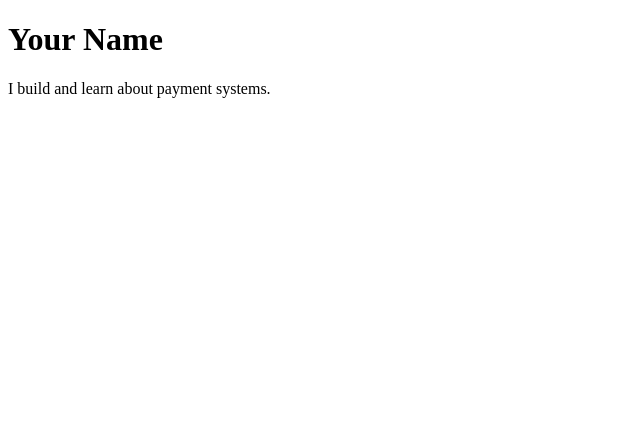
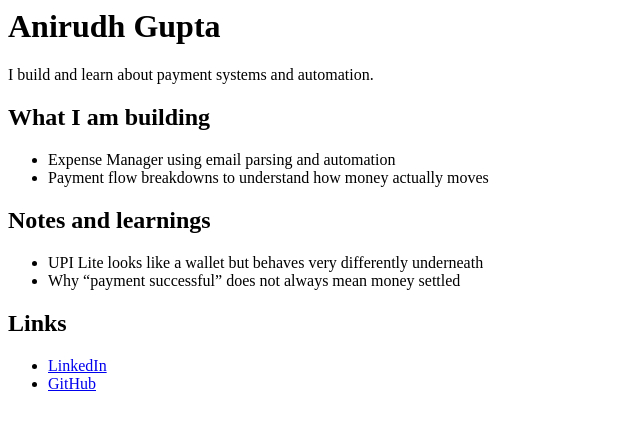
Before and after one commit to aniguptm-hub/aniguptm-hub.github.io, a plain HTML site: page index.html in a window 1280 px wide. Shown: the whole page, without its empty margins (0-640 px from the left). Drawn offline with Linux system fonts and the light colour scheme.

Commit message:
Update index.html

```diff
--- a/index.html
+++ b/index.html
@@ -1,12 +1,36 @@
-<!DOCTYPE html>
-<html lang="en">
-<head>
-  <meta charset="UTF-8">
-  <title>Your Name</title>
-  <meta name="viewport" content="width=device-width, initial-scale=1.0">
-</head>
 <body>
-  <h1>Your Name</h1>
-  <p>I build and learn about payment systems.</p>
+
+  <header>
+    <h1>Anirudh Gupta</h1>
+    <p>I build and learn about payment systems and automation.</p>
+  </header>
+
+  <main>
+
+    <section>
+      <h2>What I am building</h2>
+      <ul>
+        <li>Expense Manager using email parsing and automation</li>
+        <li>Payment flow breakdowns to understand how money actually moves</li>
+      </ul>
+    </section>
+
+    <section>
+      <h2>Notes and learnings</h2>
+      <ul>
+        <li>UPI Lite looks like a wallet but behaves very differently underneath</li>
+        <li>Why “payment successful” does not always mean money settled</li>
+      </ul>
+    </section>
+
+    <section>
+      <h2>Links</h2>
+      <ul>
+        <li><a href="https://www.linkedin.com/">LinkedIn</a></li>
+        <li><a href="https://github.com/aniguptm-hub">GitHub</a></li>
+      </ul>
+    </section>
+
+  </main>
+
 </body>
-</html>
```
